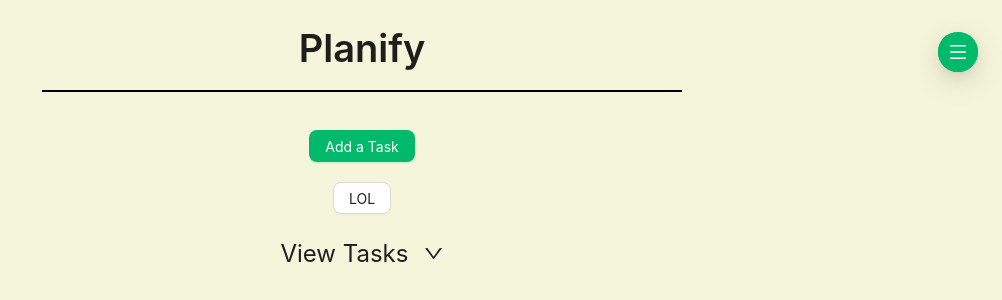
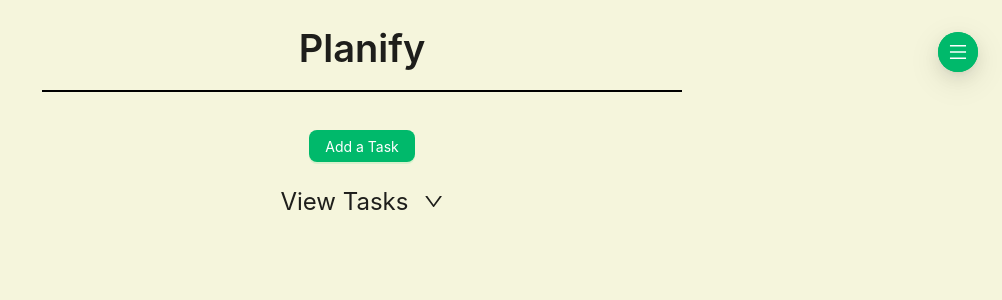
Before and after one commit to alibadawi25/Planify, a React (Create React App) app: page / in a window 1280 px wide. Shown: the top 300 px of the page, without its empty margins (278-1280 px from the left). Built offline with nearby package versions, Linux system fonts and the light colour scheme.

Commit message:
Initial commit

```diff
--- a/src/Body.js
+++ b/src/Body.js
@@ -235,7 +235,6 @@ const Body = ({ currentView }) => {
                 <Button type="primary" onClick={openModal}>
                     Add a Task
                 </Button>
-                <Button>LOL</Button>
                 <TaskCreationModal isModalOpen={isModalOpen} onClose={closeModal} onTaskCreate={handleTaskCreate} />
                 <Dropdown overlay={menu} trigger={['click', 'hover']}>
                     <Button type="text" style={{ fontSize: '1.5em', display: 'flex', alignItems: 'center' }}>
```
